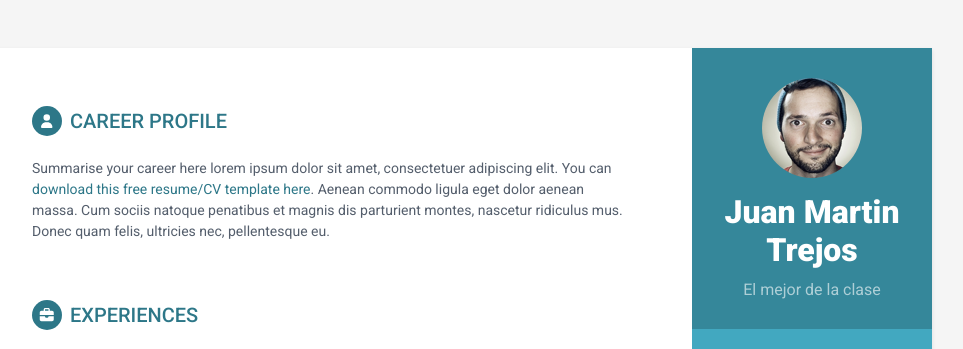
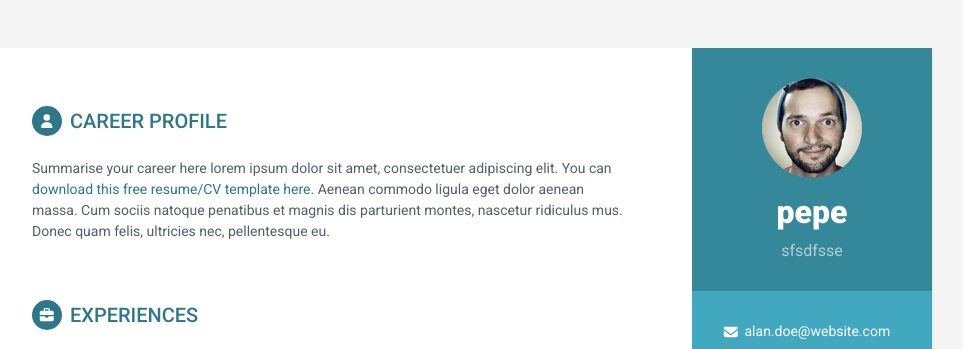
Before and after one commit to jtrejos05/CV, a plain HTML site: page index.html in a window 1280 px wide. Shown: the top 349 px of the page, without its empty margins (188-1151 px from the left). Drawn offline with Linux system fonts and the light colour scheme.

Commit message:
Nuevos cambios

```diff
--- a/index.html
+++ b/index.html
@@ -25,8 +25,8 @@
         <div class="sidebar-wrapper">
             <div class="profile-container">
                 <img class="profile" src="assets/images/profile.png" alt="" />
-                <h1 class="name">Juan Martin Trejos</h1>
-                <h3 class="tagline">El mejor de la clase</h3>
+                <h1 class="name">pepe</h1>
+                <h3 class="tagline">sfsdfsse</h3>
             </div><!--//profile-container-->
 
             <div class="contact-container container-block">
```
